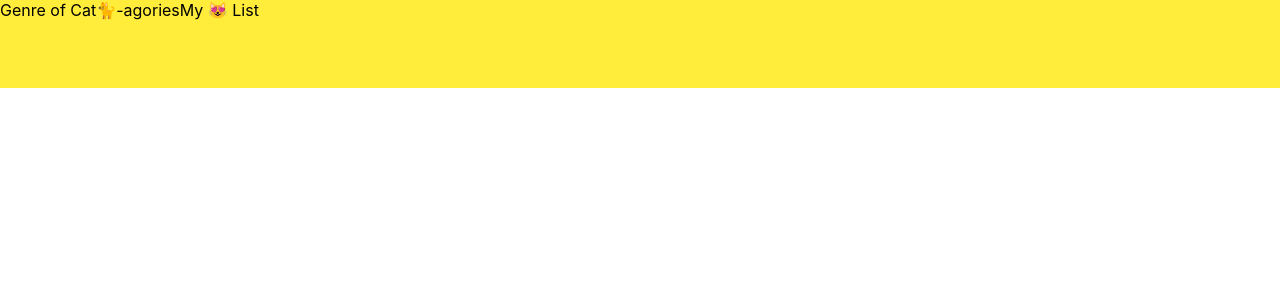
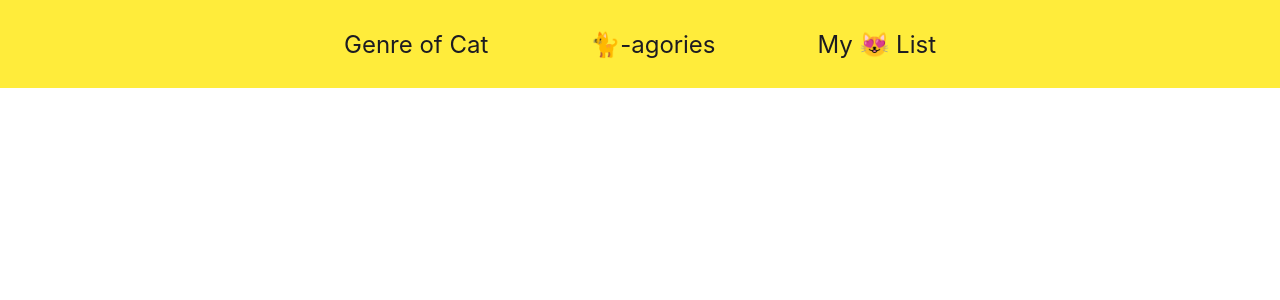
Before and after one commit to alexbeet81/cat-list, a React (Create React App) app: page / in a window 1280 px wide. Shown: the top 300 px of the page. Built offline with nearby package versions, Linux system fonts and the light colour scheme.

Commit message:
changed styling in navbar module

```diff
--- a/src/components/UI/Navbar.js
+++ b/src/components/UI/Navbar.js
@@ -1,11 +1,13 @@
+import { Link } from "react-router-dom";
+
 import classes from "./Navbar.module.css";
 
 const Navbar = () => {
   return <div className={classes.container}>
-    <div>
-      <a>Genre of Cat</a>
-      <a>🐈-agories</a>
-      <a>My 😻 List</a>
+    <div className={classes.links}>
+      <Link to="/">Genre of Cat</Link>
+      <Link to="/">🐈-agories</Link>
+      <Link to="/">My 😻 List</Link>
     </div>
   </div>
 };
--- a/src/components/UI/Navbar.module.css
+++ b/src/components/UI/Navbar.module.css
@@ -3,4 +3,19 @@
   width: 100vw;
   height: 5.5rem;
   position: fixed;
+  display: flex;
+  align-items: center;
+  justify-content: center;
 }
+
+.links {
+  width: 37rem;
+  display: flex;
+  justify-content: space-between;
+  font-size: var(--md-font);
+}
+
+.links a {
+  color: var(--black);
+  text-decoration: none;
+}
--- a/src/index.css
+++ b/src/index.css
@@ -9,4 +9,7 @@ body {
 
 :root {
   --main: #ffec3b;
+  --black: #1c1b22;
+  --sm-font: 1rem;
+  --md-font: 1.5rem;
 }
--- a/src/index.js
+++ b/src/index.js
@@ -1,17 +1,12 @@
-import React from 'react';
-import ReactDOM from 'react-dom/client';
-import './index.css';
-import App from './App';
-import reportWebVitals from './reportWebVitals';
+import { BrowserRouter } from "react-router-dom";
+import React from "react";
+import ReactDOM from "react-dom/client";
+import "./index.css";
+import App from "./App";
 
-const root = ReactDOM.createRoot(document.getElementById('root'));
+const root = ReactDOM.createRoot(document.getElementById("root"));
 root.render(
-  <React.StrictMode>
+  <BrowserRouter>
     <App />
-  </React.StrictMode>
+  </BrowserRouter>
 );
-
-// If you want to start measuring performance in your app, pass a function
-// to log results (for example: reportWebVitals(console.log))
-// or send to an analytics endpoint. Learn more: https://bit.ly/CRA-vitals
-reportWebVitals();
```
